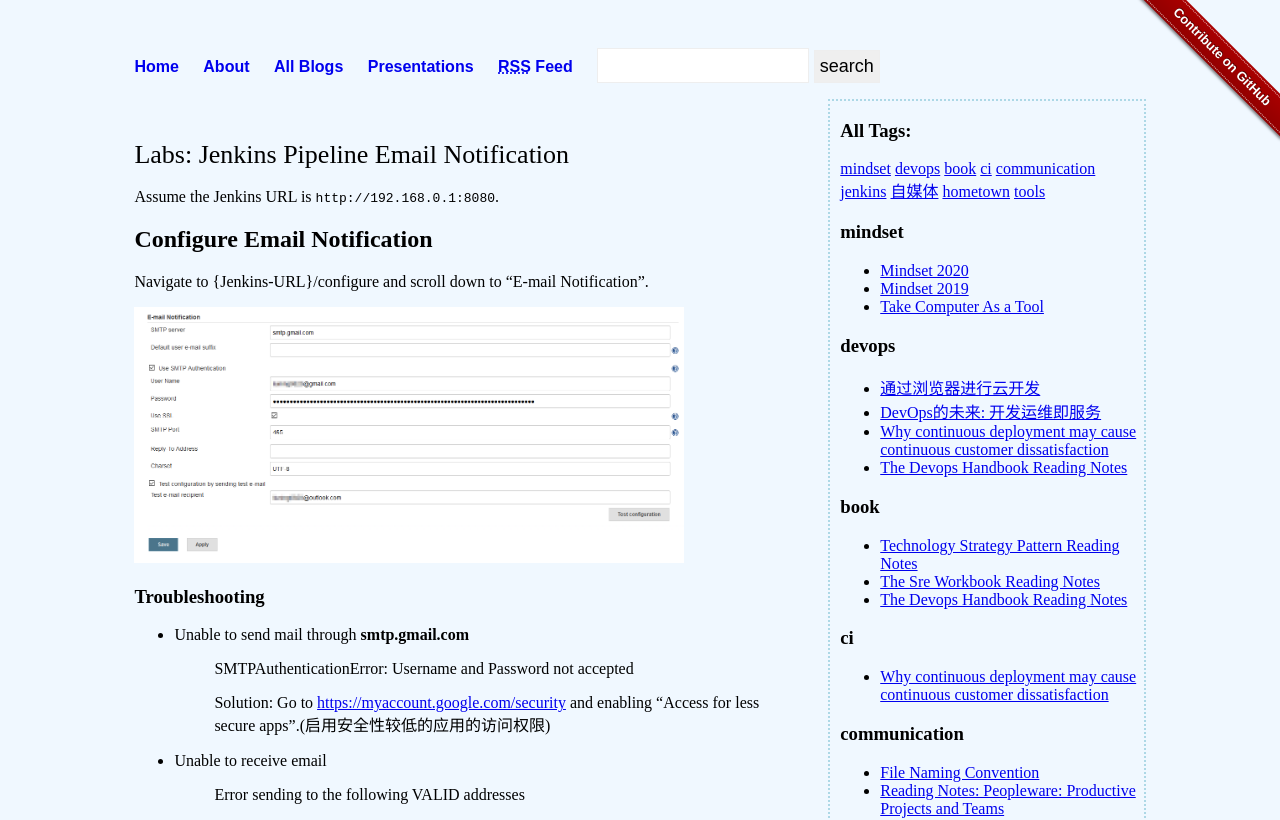
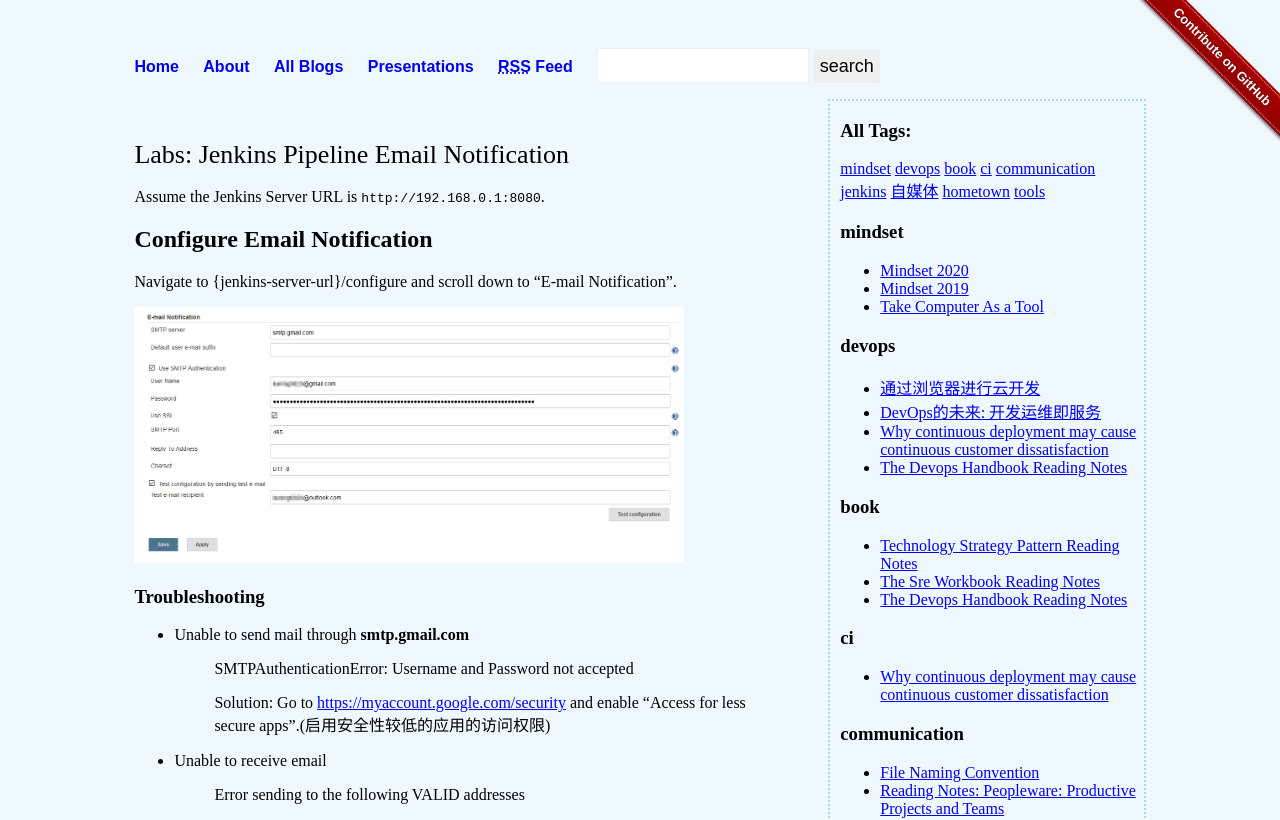
Before and after one commit to liuning0820/liuning0820.github.io, a Jekyll site: the page built from _posts/2020-02-17-jenkins-email-notification.md, in a window 1280 px wide. Shown: the top 820 px of the page. Built offline with Jekyll 4.4.1, drawn with Linux system fonts in a browser that asks for light colours.

Commit message:
squash change

```diff
--- a/_posts/2020-02-17-jenkins-email-notification.md
+++ b/_posts/2020-02-17-jenkins-email-notification.md
@@ -7,11 +7,11 @@ title: Jenkins Pipeline Email Notification
 
 # Labs: Jenkins Pipeline Email Notification
 
-Assume the Jenkins URL is `http://192.168.0.1:8080`.
+Assume the Jenkins Server URL is `http://192.168.0.1:8080`.
 
 ## Configure Email Notification
 
-Navigate to {Jenkins-URL}/configure and scroll down to "E-mail Notification".
+Navigate to {jenkins-server-url}/configure and scroll down to "E-mail Notification".
 
 ![Email SMTP Setting]({{ site.url }}{{site.baseurl}}/images/jenkins-configure-system--email-smtp.png){:height="80%" width="80%"}
 
@@ -20,7 +20,7 @@ Navigate to {Jenkins-URL}/configure and scroll down to "E-mail Notification".
 - Unable to send mail through **smtp.gmail.com**
   > SMTPAuthenticationError: Username and Password not accepted
   >
-  > Solution: Go to <https://myaccount.google.com/security> and enabling "Access for less secure apps".(启用安全性较低的应用的访问权限)
+  > Solution: Go to <https://myaccount.google.com/security> and enable "Access for less secure apps".(启用安全性较低的应用的访问权限)
 
 - Unable to receive email
   > Error sending to the following VALID addresses
```
Also changed, not shown: _posts/2019-04-01-jenkins-triggle-build-after-push-to-GitHub.md (+2 -2 lines), ex_presentations/2019-06_jenkins_area_meetup/everything-as-code.md (+1 -1 lines).
